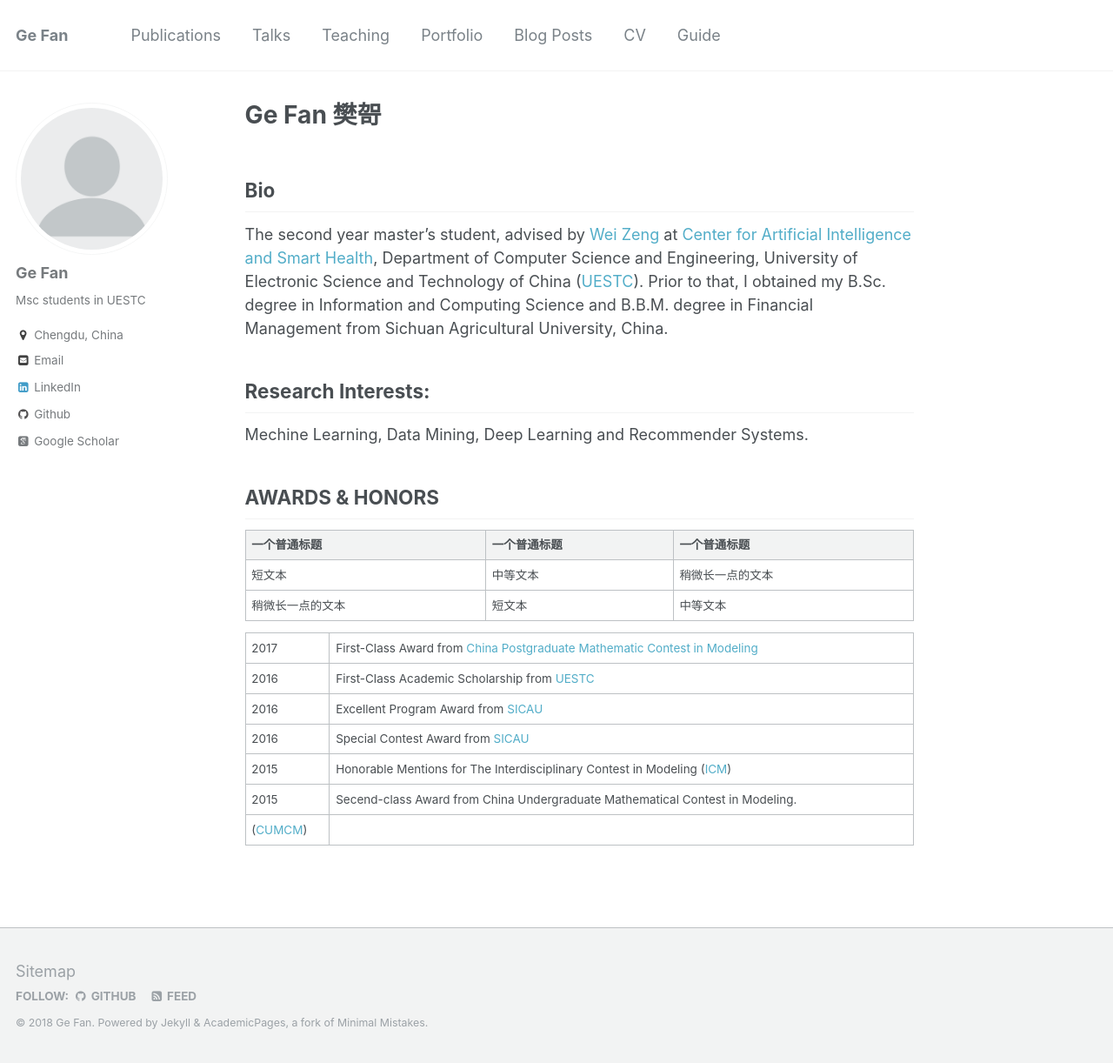
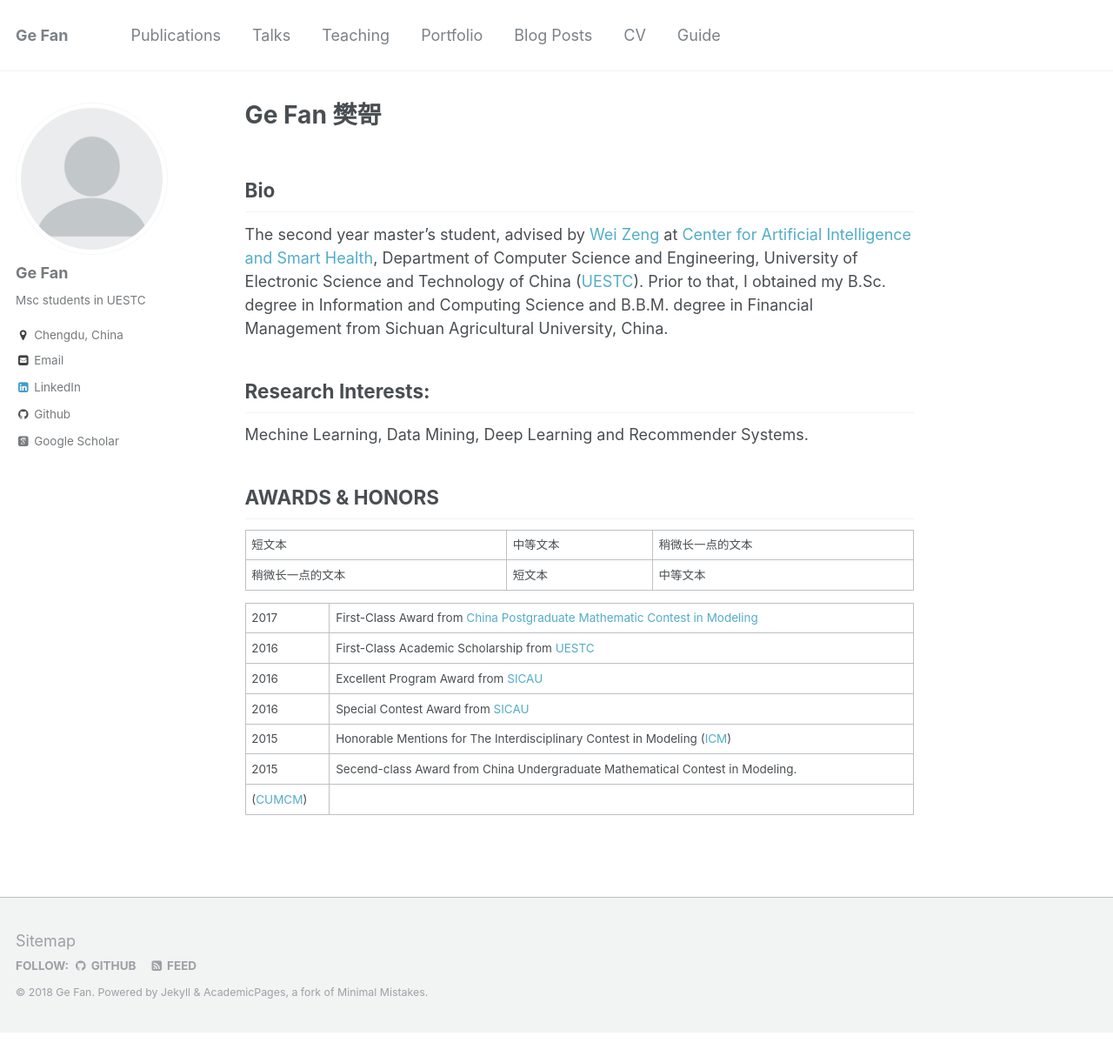
Before and after one commit to FanGhost/fanghost.github.io, a Jekyll site: the page built from _pages/about.md, in a window 1280 px wide and 1222 px high. Shown: the whole window at 87% size. Built offline with Jekyll 4.4.1, drawn with Linux system fonts in a browser that asks for light colours; some web fonts are replaced.

Commit message:
Update about.md

```diff
--- a/_pages/about.md
+++ b/_pages/about.md
@@ -20,7 +20,7 @@ Mechine Learning, Data Mining, Deep Learning and Recommender Systems.
 AWARDS & HONORS
 ---
 
-| 一个普通标题 | 一个普通标题 | 一个普通标题 |
+
 | ------ | ------ | ------ |
 | 短文本 | 中等文本 | 稍微长一点的文本 |
 | 稍微长一点的文本 | 短文本 | 中等文本 |
```
